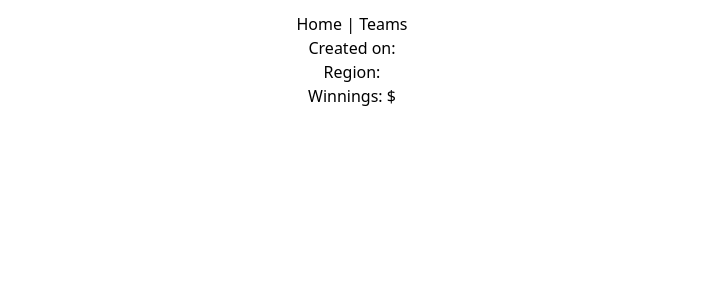
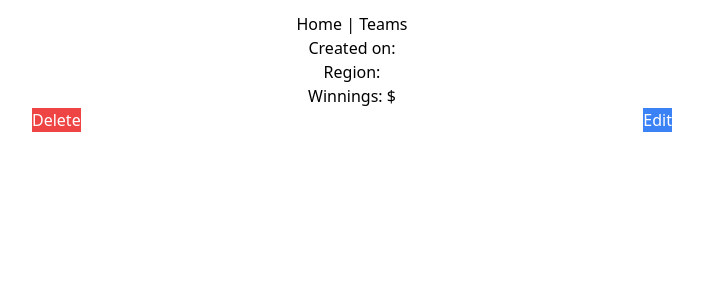
Before and after one commit to jasonxchen/esports-api-client, a React (Create React App) app: page /teams/1 in a window 1280 px wide. Shown: the top 300 px of the page, without its empty margins (288-991 px from the left). Built offline with nearby package versions, Linux system fonts and the light colour scheme; no server answers.

Commit message:
Add updating team details feature

```diff
--- a/src/components/partials/CreateTeamButton.js
+++ b/src/components/partials/CreateTeamButton.js
@@ -36,6 +36,7 @@ function CreateTeamButton() {
                     form={form}
                     setForm={setForm}
                     handleFormSubmit={handleFormSubmit}
+                    action="create"
                 />
                 :
                 null
--- /dev/null
+++ b/src/components/partials/TeamDetailButtons.js
@@ -0,0 +1,27 @@
+import TeamForm from "./TeamForm";
+
+function TeamDetailButtons(props) {
+    return (
+        <div className="flex justify-between w-full">
+            <button className="bg-red-500 text-white">
+                Delete
+            </button>
+            <button className="bg-blue-500 text-white" onClick={() => props.setShowForm(true)}>
+                Edit
+            </button>
+            {props.showForm ?
+                <TeamForm
+                    setShowForm={props.setShowForm}
+                    form={props.team}
+                    setForm={props.setTeam}
+                    handleFormSubmit={props.handleFormSubmit}
+                    action="update"
+                />
+                :
+                null
+            }
+        </div>
+    );
+}
+
+export default TeamDetailButtons;
--- a/src/components/partials/TeamForm.js
+++ b/src/components/partials/TeamForm.js
@@ -19,29 +19,29 @@ function TeamForm(props) {
                             <div>
                                 <label htmlFor="name-input" className="block mb-2 text-sm font-medium text-gray-900 dark:text-gray-300">Name</label>
                                 <input type="text" id="name-input" className="bg-gray-50 border border-gray-300 text-gray-900 text-sm rounded-lg focus:ring-blue-500 focus:border-blue-500 block w-full p-2.5 dark:bg-gray-600 dark:border-gray-500 dark:placeholder-gray-400 dark:text-white" required
-                                    onChange={e => props.setForm({ ...props.form, name: e.target.value })}
+                                    value={props.form.name} onChange={e => props.setForm({ ...props.form, name: e.target.value })}
                                 />
                             </div>
                             <div>
                                 <label htmlFor="created-on-input" className="block mb-2 text-sm font-medium text-gray-900 dark:text-gray-300">Created On</label>
                                 <input type="date" id="created-on-input" className="bg-gray-50 border border-gray-300 text-gray-900 text-sm rounded-lg focus:ring-blue-500 focus:border-blue-500 block w-full p-2.5 dark:bg-gray-600 dark:border-gray-500 dark:placeholder-gray-400 dark:text-white" required
-                                    onChange={e => props.setForm({ ...props.form, createdOn: e.target.value })}
+                                    value={props.form.createdOn} onChange={e => props.setForm({ ...props.form, createdOn: e.target.value })}
                                 />
                             </div>
                             <div>
                                 <label htmlFor="region-input" className="block mb-2 text-sm font-medium text-gray-900 dark:text-gray-300">Region</label>
                                 <input type="text" id="region-input" className="bg-gray-50 border border-gray-300 text-gray-900 text-sm rounded-lg focus:ring-blue-500 focus:border-blue-500 block w-full p-2.5 dark:bg-gray-600 dark:border-gray-500 dark:placeholder-gray-400 dark:text-white" required
-                                    onChange={e => props.setForm({ ...props.form, region: e.target.value })}
+                                    value={props.form.region} onChange={e => props.setForm({ ...props.form, region: e.target.value })}
                                 />
                             </div>
                             <div>
                                 <label htmlFor="winnings-input" className="block mb-2 text-sm font-medium text-gray-900 dark:text-gray-300">Winnings</label>
                                 <input type="number" id="winnings-input" className="bg-gray-50 border border-gray-300 text-gray-900 text-sm rounded-lg focus:ring-blue-500 focus:border-blue-500 block w-full p-2.5 dark:bg-gray-600 dark:border-gray-500 dark:placeholder-gray-400 dark:text-white" required
-                                    onChange={e => props.setForm({ ...props.form, winnings: e.target.value })}
+                                    value={props.form.winnings} onChange={e => props.setForm({ ...props.form, winnings: e.target.value })}
                                 />
                             </div>
                             <button type="submit" className="w-full text-white bg-blue-700 hover:bg-blue-800 focus:ring-4 focus:outline-none focus:ring-blue-300 font-medium rounded-lg text-sm px-5 py-2.5 text-center dark:bg-blue-600 dark:hover:bg-blue-700 dark:focus:ring-blue-800">
-                                Create
+                                {props.action === "create" ? "Create" : "Save"}
                             </button>
                         </form>
                     </div>
--- a/src/components/routes/TeamDetails.js
+++ b/src/components/routes/TeamDetails.js
@@ -1,10 +1,13 @@
 import { useState, useEffect } from "react";
 import axios from "axios";
 import { useParams } from "react-router-dom";
+import TeamDetailButtons from "../partials/TeamDetailButtons";
 
 function TeamDetails() {
     const {teamId} = useParams();
     const [team, setTeam] = useState({});
+    const [showForm, setShowForm] = useState(false);
+    const [errorMsg, setErrorMsg] = useState("");
     useEffect(() => {
         const getTeam = async () => {
             const response = await axios.get(`${process.env.REACT_APP_SERVER_URL}/teams/${teamId}`);
@@ -14,12 +17,33 @@ function TeamDetails() {
         }
         getTeam();
     }, []);
+    const handleFormSubmit = async (e, updatedTeam) => {
+        try {
+            e.preventDefault();
+            setShowForm(false);
+            await axios.put(`${process.env.REACT_APP_SERVER_URL}/teams/${team._id}`, updatedTeam);
+        }
+        catch (error) {
+            console.log(error);
+            if (error.response) {
+                setErrorMsg(error.response.data.message);
+            }
+        }
+    }
     return (
         <div className="flex flex-col items-center w-6/12">
+            <p>{errorMsg}</p>
             <h2 className="text-2xl">{team.name}</h2>
             <p>Created on: {team.createdOn}</p>
             <p>Region: {team.region}</p>
             <p>Winnings: ${team.winnings}</p>
+            <TeamDetailButtons
+                showForm={showForm}
+                setShowForm={setShowForm}
+                team={team}
+                setTeam={setTeam}
+                handleFormSubmit={handleFormSubmit}
+            />
         </div>
     );
 }
```
